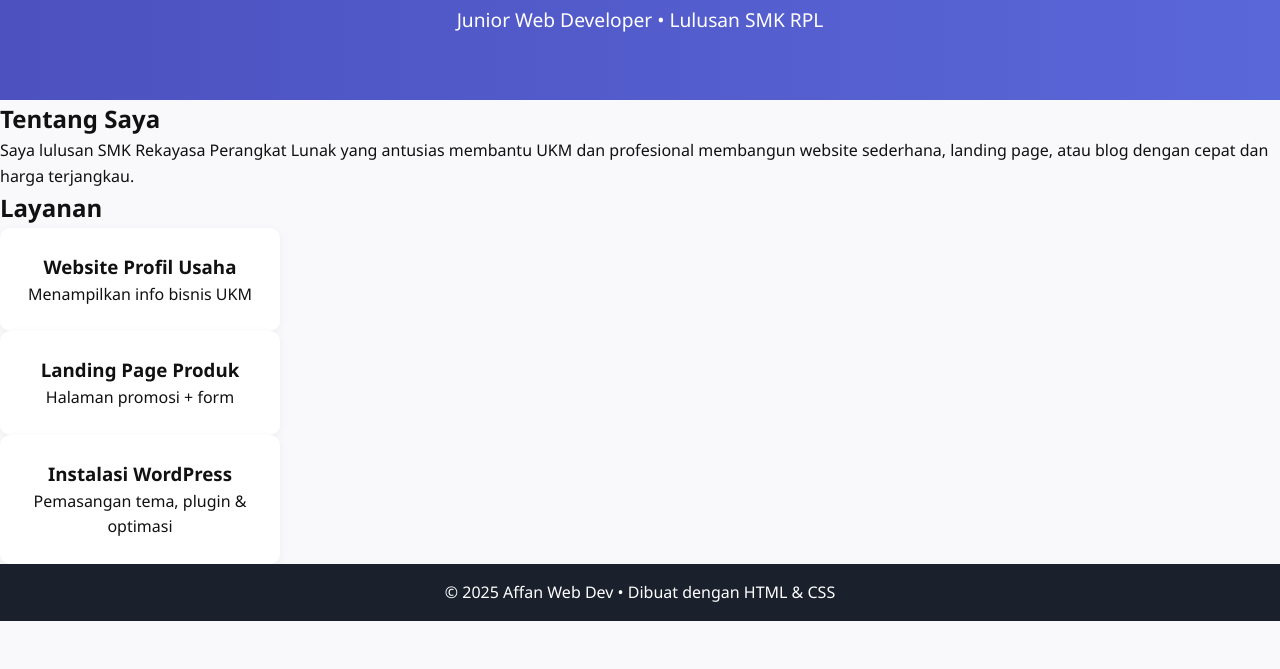
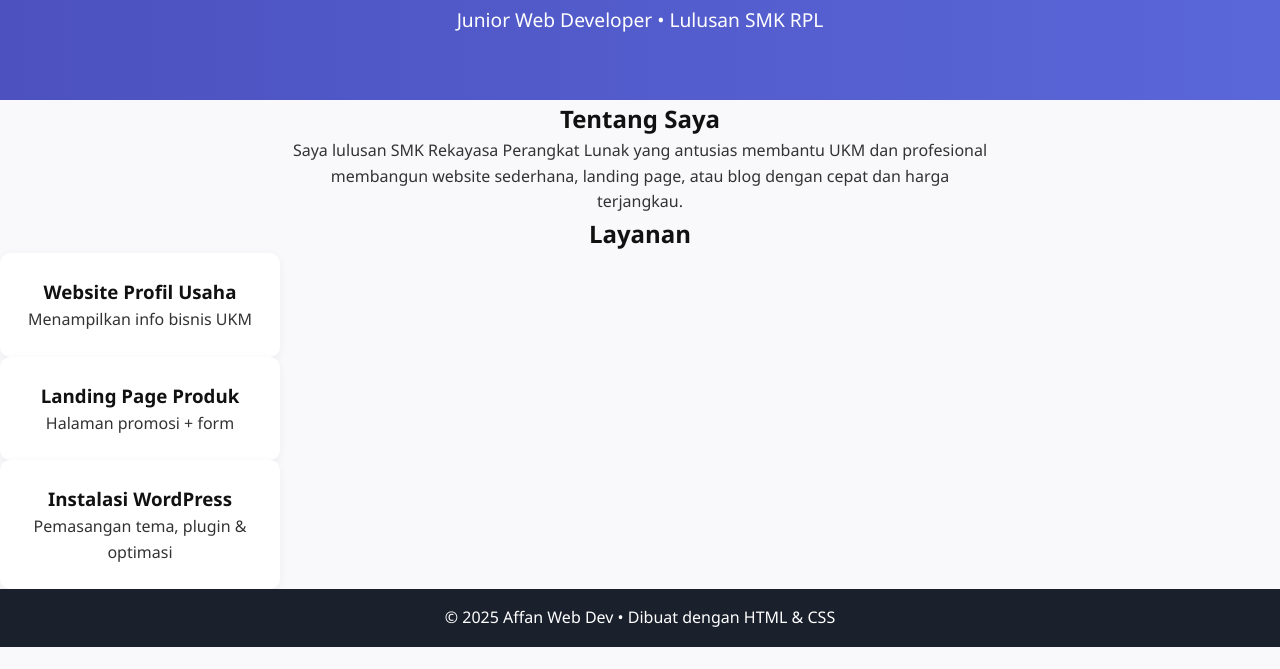
Before and after one commit to affan952/affan, a plain HTML site: page index.html in a window 1280 px wide. Shown: the part 131-800 px from the top of the page. Drawn offline with Linux system fonts and the light colour scheme.

Commit message:
Add files via upload

```diff
--- a/style.css
+++ b/style.css
@@ -40,11 +40,15 @@ header p {
   position: relative;
 }
 
-#tentang p {
+#tentang p, .about p, .services p {
   text-align: center;
   max-width: 700px;
-  margin: auto;
+  margin: 0 auto;
   color: #333;
+}
+
+.about, .services {
+  text-align: center;
 }
 
 .cards {
```
